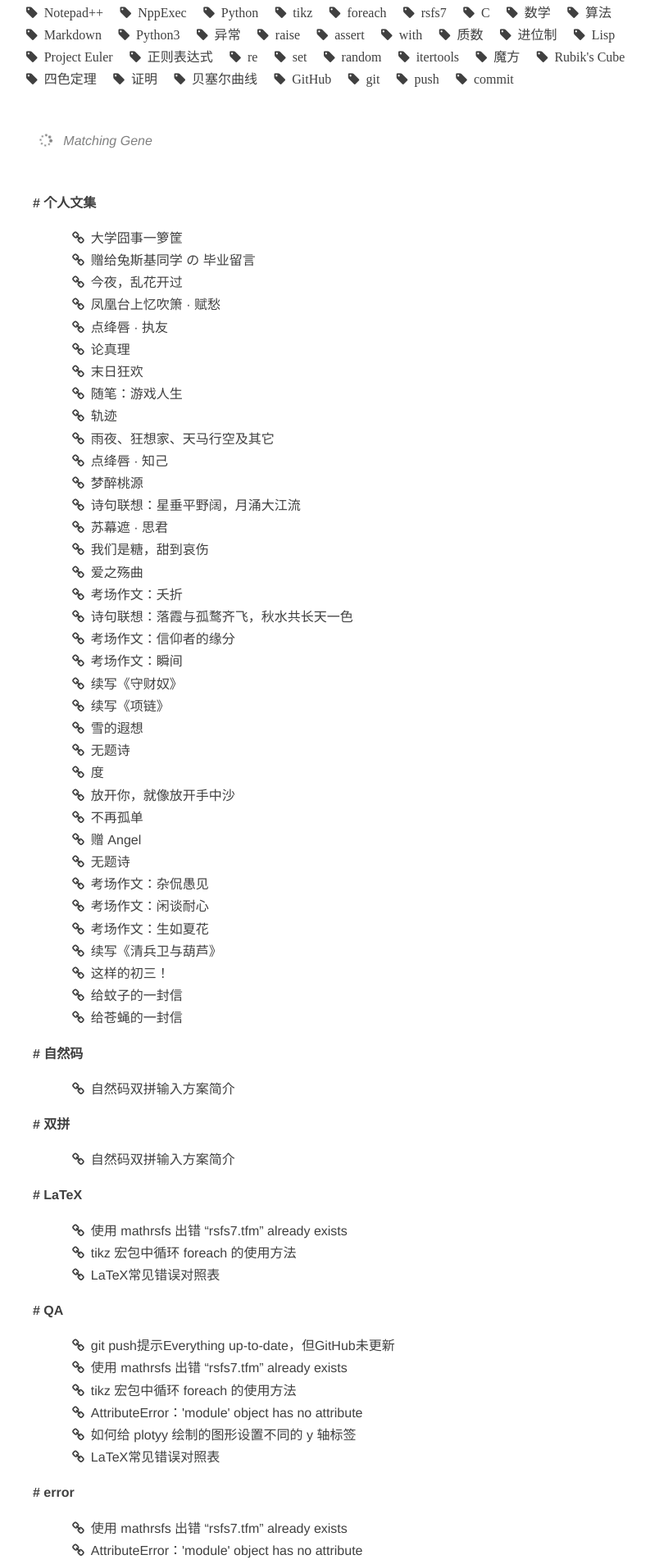
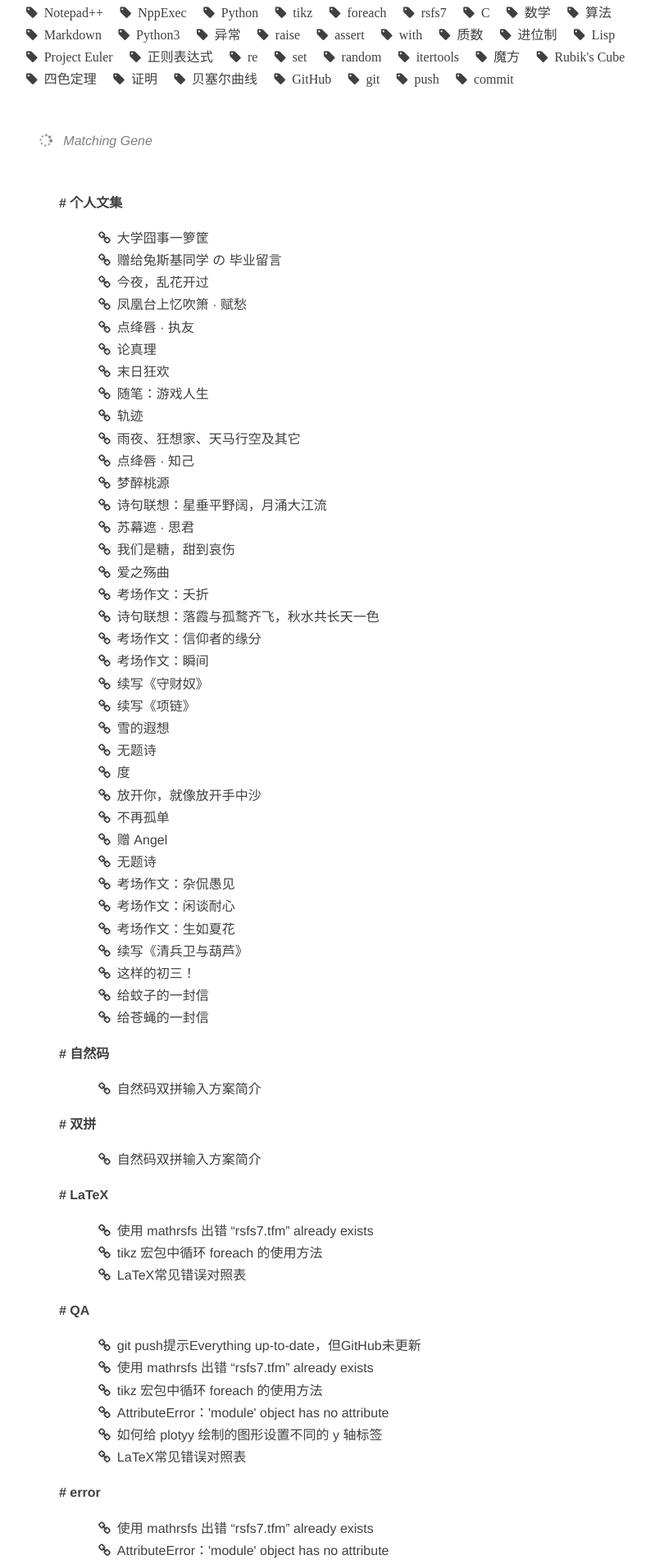
Before and after one commit to ceares/ceares.github.io, a Jekyll site: the page built from tags.md, in a window 1280 px wide. Shown: the part 521-2429 px from the top of the page at 82% size, without its empty margins (233-1026 px from the left). Built offline with Jekyll 4.4.1, drawn with Linux system fonts in a browser that asks for light colours; nearby versions of some CDN libraries; library files that are not in the unit come from our copies.

Commit message:
from sp3

```diff
--- a/_layouts/post.html
+++ b/_layouts/post.html
@@ -15,7 +15,7 @@
                 <div class="post-heading">
                     <div class="Tags">
                         {% for tag in page.tags %}
-                        <a class="tag" href="/tags/#{{ tag }}" title="{{ tag }}">{{ tag }}</a>
+                        <a class="tag" href="/tags/#{{ tag }}" title="{{ tag }}"><i class="fa fa-tag">&nbsp;</i>{{ tag }}</a>
                         {% endfor %}
                     </div>
                     <h1>{{ page.title }}</h1>
--- a/tags.md
+++ b/tags.md
@@ -13,7 +13,7 @@
 
 <div style="font-style:italic;color:gray;margin:0em 1em 0.5in"><i class="fa fa-spinner fa-spin"></i> &nbsp; Matching Gene</div>
 
-<ul class="listing" style="list-style-type: none;font-weight: bold;margin-left: -2em">
+<ul class="listing" style="list-style-type: none;font-weight: bold;">
 {% for tag in site.tags %}
   <li class="listing-seperator" id="{{ tag[0] }}" style="margin:1em auto">#&nbsp;{{ tag[0] }}</li>
 {% for post in tag[1] %}
```
Also changed, not shown: lifeline.md (+1 -1 lines).
